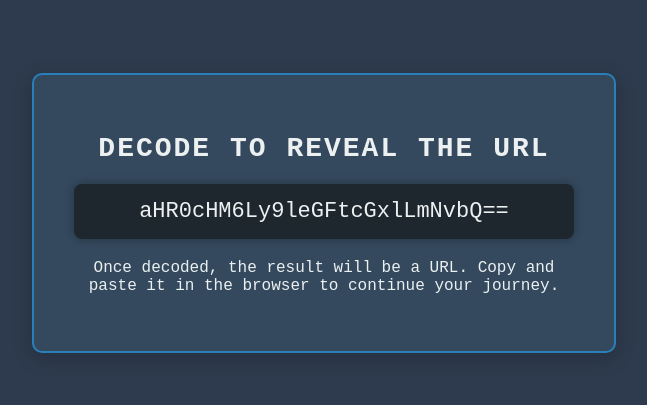
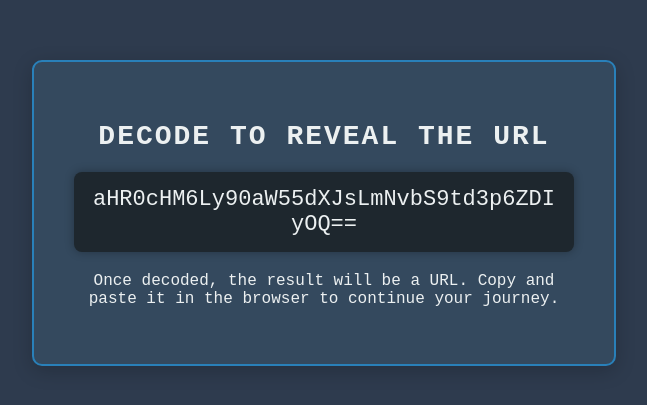
Before and after one commit to NoelNoble/Puzzle-Game, a plain HTML site: page Puzzle #9/index.html in a window 1280 px wide. Shown: the part 187-592 px from the top of the page, without its empty margins (316-963 px from the left). Drawn offline with Linux system fonts and the light colour scheme.

Commit message:
Update index.html

```diff
--- a/Puzzle #9/index.html
+++ b/Puzzle #9/index.html
@@ -11,7 +11,7 @@
         <h1>Decode to Reveal the URL</h1>
 
         <div id="base64Code">
-            aHR0cHM6Ly9leGFtcGxlLmNvbQ==
+            aHR0cHM6Ly90aW55dXJsLmNvbS9td3p6ZDIyOQ==
         </div>
 
         <p>Once decoded, the result will be a URL. Copy and paste it in the browser to continue your journey.</p>
```
